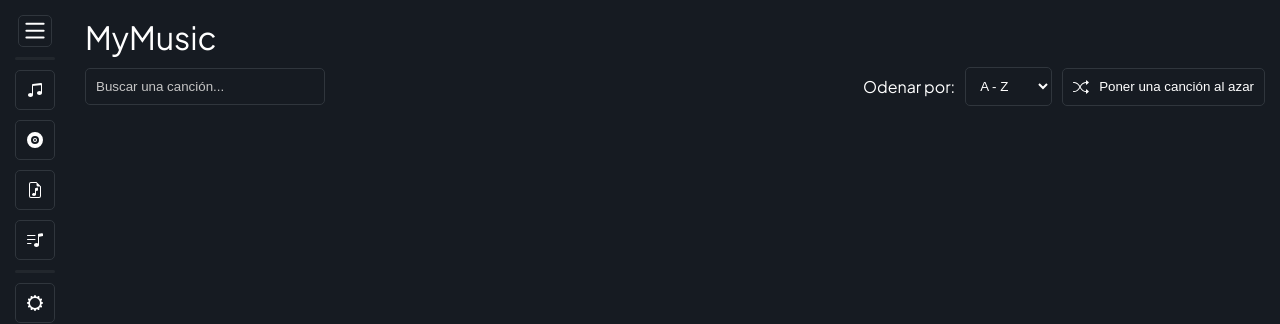
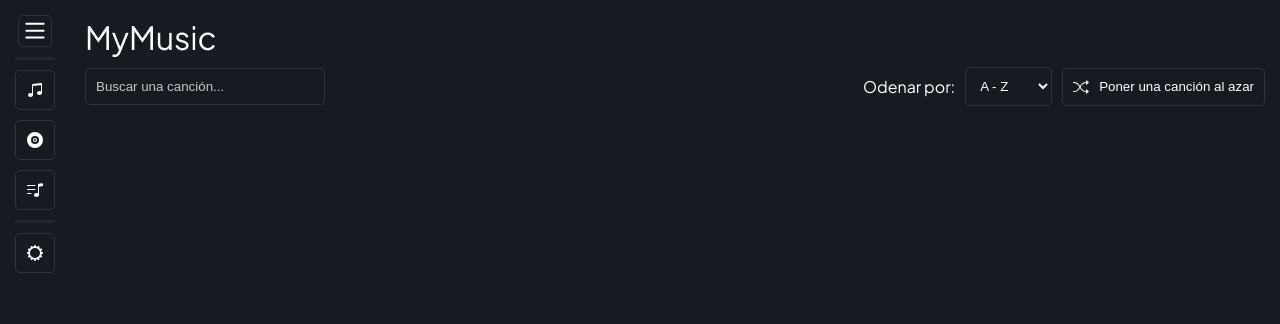
Before and after one commit to jesusalberto11/MyMusicPlayer, a React (Vite) app: page / in a window 1280 px wide. Shown: the top 324 px of the page. Built offline with nearby package versions, Linux system fonts and the light colour scheme.

Commit message:
Delete: Deleted artist sidebar item

```diff
--- a/src/components/layout/Sidebar.tsx
+++ b/src/components/layout/Sidebar.tsx
@@ -24,11 +24,6 @@ const Sidebar = () => {
         <SidebarItem to="/" title="Songs" icon={SVG_ICONS.MUSIC_NOTE} />
         <SidebarItem to="/albums" title="Albums" icon={SVG_ICONS.MUSIC_ALBUM} />
         <SidebarItem
-          to="/artists"
-          title="Artists"
-          icon={SVG_ICONS.FILE_MUSIC}
-        />
-        <SidebarItem
           to="/playlists"
           title="Playlists"
           icon={SVG_ICONS.PLAY_LIST}
```
